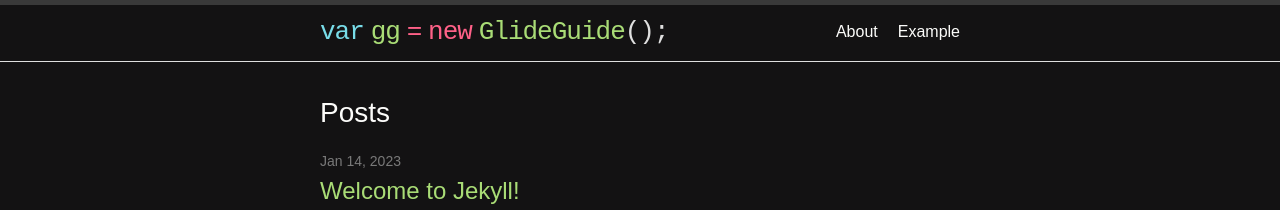
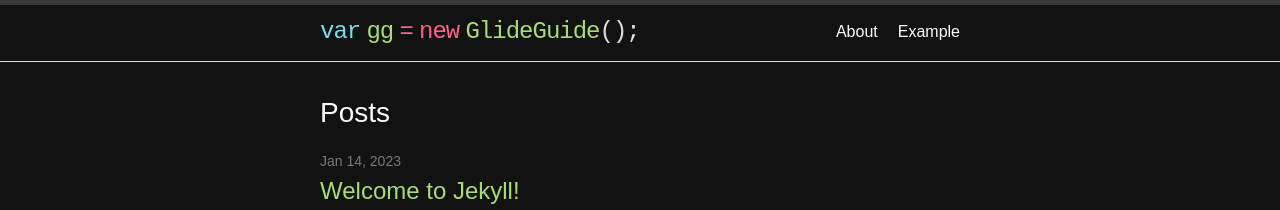
Before and after one commit to joeyday/glideguide.blog, a Jekyll site: the page built from index.md, in a window 1280 px wide. Shown: the top 210 px of the page. Built offline with Jekyll 4.4.1, drawn with Linux system fonts in a browser that asks for light colours; some web fonts are replaced.

Commit message:
title smaller

```diff
--- a/_includes/head.html
+++ b/_includes/head.html
@@ -5,7 +5,7 @@
   <title>{{ site.title }}</title>
   {% seo title=false %}
   <link rel="stylesheet" href="https://use.typekit.net/spw8qvy.css">
-  <link rel="stylesheet" href="{{ "/assets/main.css?v=26" | relative_url }}">
+  <link rel="stylesheet" href="{{ "/assets/main.css?v=27" | relative_url }}">
   {%- feed_meta -%}
   {%- if jekyll.environment == 'production' and site.google_analytics -%}
     {%- include google-analytics.html -%}
--- a/_sass/minima/_layout.scss
+++ b/_sass/minima/_layout.scss
@@ -11,7 +11,7 @@
 }
 
 .site-title {
-  @include relative-font-size(1.625);
+  @include relative-font-size(1.5);
   font-weight: 300;
   line-height: $base-line-height * $base-font-size * 2.25;
   letter-spacing: -1px;
```
